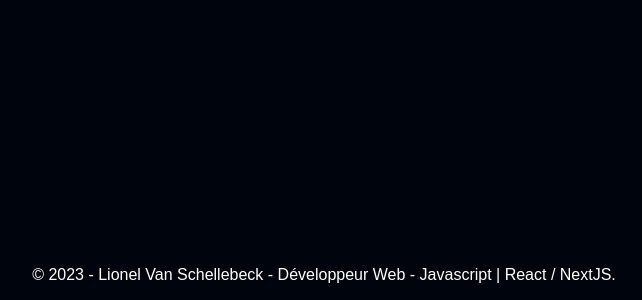
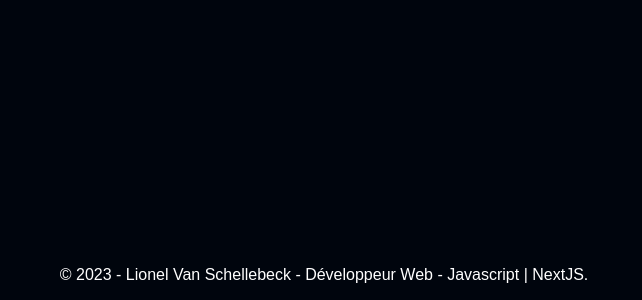
Before and after one commit to LionelVanS/amazing-prime-van-s, a Next.js app: page / in a window 1280 px wide. Shown: the part 500-800 px from the top of the page, without its empty margins (316-958 px from the left). Built offline with nearby package versions, Linux system fonts and the light colour scheme; a web font is replaced by a local one.

Commit message:
updating footer

```diff
--- a/src/components/Footer/Footer.jsx
+++ b/src/components/Footer/Footer.jsx
@@ -5,7 +5,7 @@ export default function Footer() {
       <StyledFooter>
          <StyledP>
             © 2023 - Lionel Van Schellebeck - Développeur Web - Javascript |
-            React / NextJS.
+            NextJS.
          </StyledP>
       </StyledFooter>
    );
```
